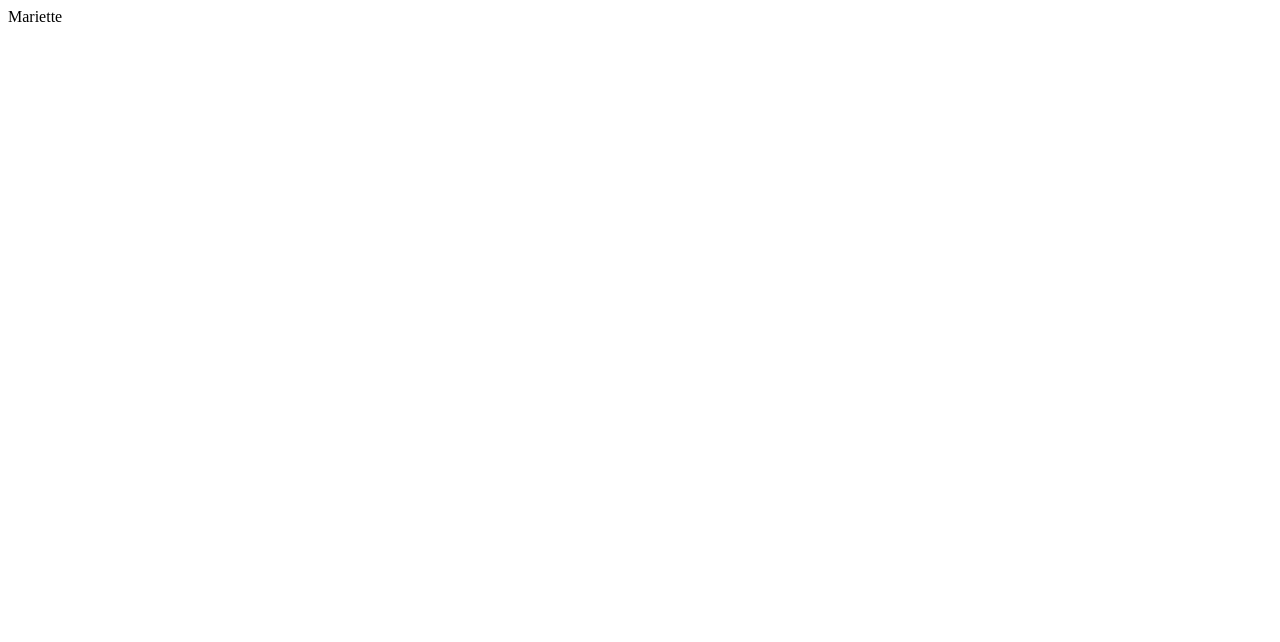
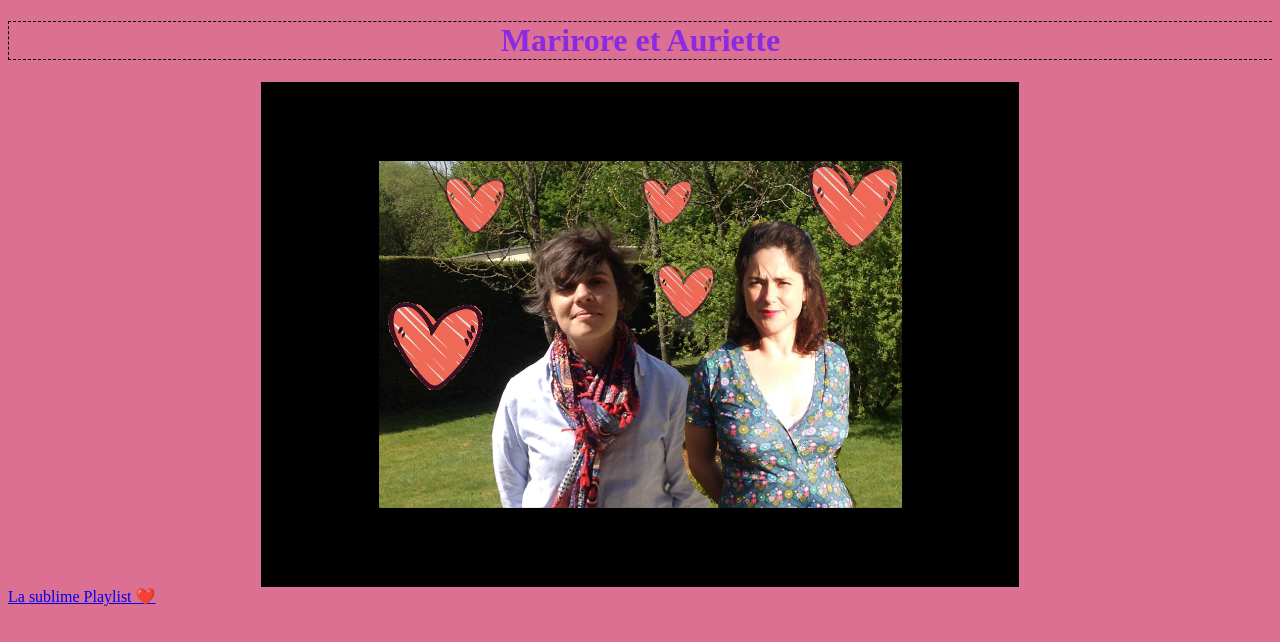
Before and after one commit to AuroreDenis/Mariette, a plain HTML site: page index.html in a window 1280 px wide. Drawn offline with Linux system fonts and the light colour scheme.

Commit message:
nouvelle branche

```diff
--- a/index.html
+++ b/index.html
@@ -4,10 +4,15 @@
     <meta charset="UTF-8">
     <meta http-equiv="X-UA-Compatible" content="IE=edge">
     <meta name="viewport" content="width=device-width, initial-scale=1.0">
-    <title>Mariette</title>
+    <link rel="stylesheet" href="style.css" />
+        <title>Marirore et Auriette &lsaquo;3 </title>
 </head>
 <body>
-   Mariette
+  <h1>Marirore et Auriette</h1>
+
+  <img class="img" src="Mariette + Aurore.png">
+
+<a href="https://open.spotify.com/playlist/5soQNceub2kpZGbIZQK5H8?si=69b8a4ed0c014a83"> La sublime Playlist ❤️ </a>
 
 </body>
 </html>
--- /dev/null
+++ b/style.css
@@ -0,0 +1,17 @@
+body{
+    background-color: palevioletred;
+}
+
+h1{
+    color: blueviolet;
+    text-align: center;
+    border: 1px dashed black;
+    border-right:40px
+}
+
+.img{
+max-width: 60%;
+display: flex;
+text-align:center;
+margin:auto;
+}
```
Also changed, not shown: Mariette + Aurore.png (added).
